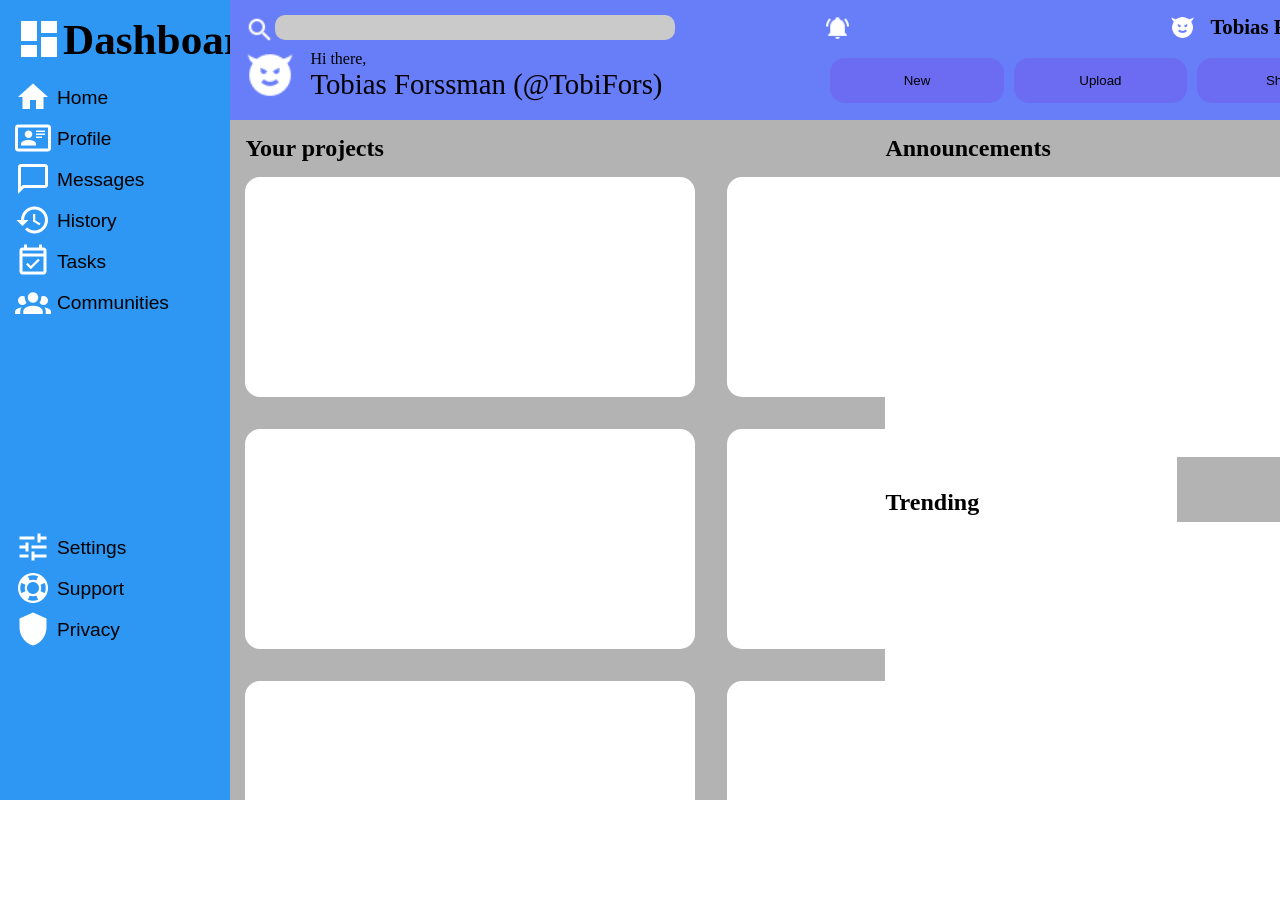
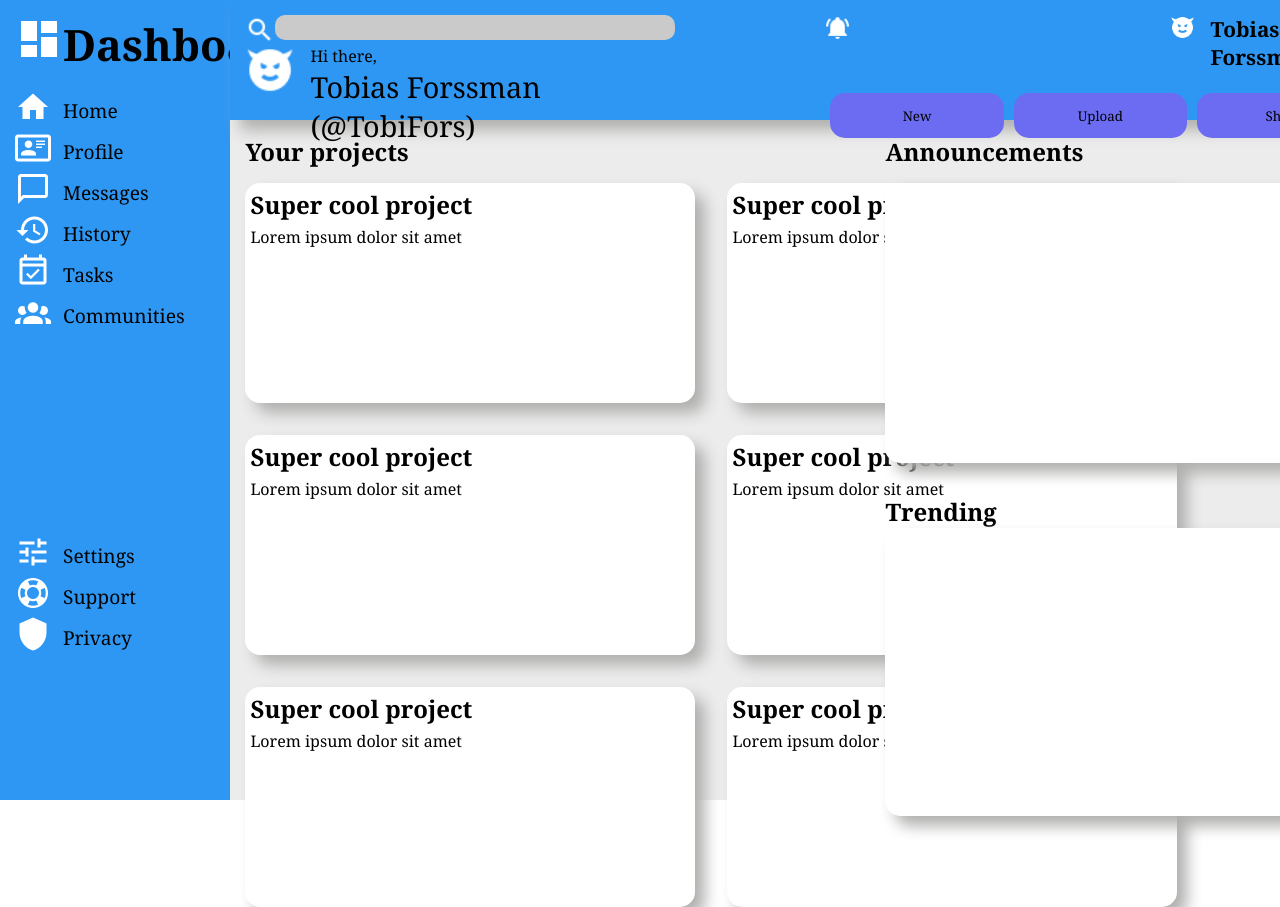
Before and after one commit to SbTobe/admin-dashboard, a plain HTML site: page index.html in a window 1280 px wide. Shown: the top 907 px of the page. Drawn offline with Linux system fonts and the light colour scheme.

Commit message:
added content for the main bit

```diff
--- a/index.html
+++ b/index.html
@@ -79,12 +79,12 @@
 
         <div class="grid-container1">
 
-        <div class="item item2"></div>
-        <div class="item item3"></div>
-        <div class="item item4"></div>
-        <div class="item item5"></div>
-        <div class="item item6"></div>
-        <div class="item item7"></div>
+        <div class="item item2"> <h2>Super cool project</h2> <p>Lorem ipsum dolor sit amet </p></div>
+        <div class="item item3"> <h2>Super cool project</h2> <p>Lorem ipsum dolor sit amet </p></div>
+        <div class="item item4"> <h2>Super cool project</h2> <p>Lorem ipsum dolor sit amet </p></div>
+        <div class="item item5"> <h2>Super cool project</h2> <p>Lorem ipsum dolor sit amet </p></div>
+        <div class="item item6"> <h2>Super cool project</h2> <p>Lorem ipsum dolor sit amet </p></div>
+        <div class="item item7"> <h2>Super cool project</h2> <p>Lorem ipsum dolor sit amet </p></div>
 
 
       </div>
--- a/style.css
+++ b/style.css
@@ -1,6 +1,7 @@
 * {
   margin: 0%;
   padding: 0%;
+  font-family: Georgia, 'Times New Roman', Times, serif
 }
 
 .container {
@@ -79,7 +80,8 @@ a {
   width: 82vw;
   height: 15vh;
   padding-left: 15px;
-  background-color: rgb(104, 125, 248);
+  background-color: rgb(46, 151, 243);
+  box-shadow:  10px 10px 15px rgb(175, 175, 174);
 }
 
 .search-bar {
@@ -100,6 +102,7 @@ a {
   margin-top: 15px;
   margin-left: 150px;
   width: 550px;
+
 }
 
 .top-bar-left {
@@ -167,7 +170,7 @@ p > span {
 /* main content styles */
 
 .content {
-  background-color: rgb(179, 179, 179);
+  background-color: rgb(236, 236, 236);
 }
 
 .main-container {
@@ -203,6 +206,7 @@ p > span {
   display: grid;
   grid-template-columns: 1fr;
   grid-gap: 2rem;
+  width: 10vw;
 }
 
 .item {
@@ -233,3 +237,16 @@ p > span {
 .grid-container2 >.item11 {
   height: 36vh;
 }
+
+.item > * {
+  margin: 5px;
+
+}
+
+.grid-container1 > .item {
+  box-shadow: 10px 10px 15px rgb(175, 175, 174);
+}
+
+.grid-container2 > .item {
+  box-shadow: 10px 10px 15px rgb(175, 175, 174);
+}
```
